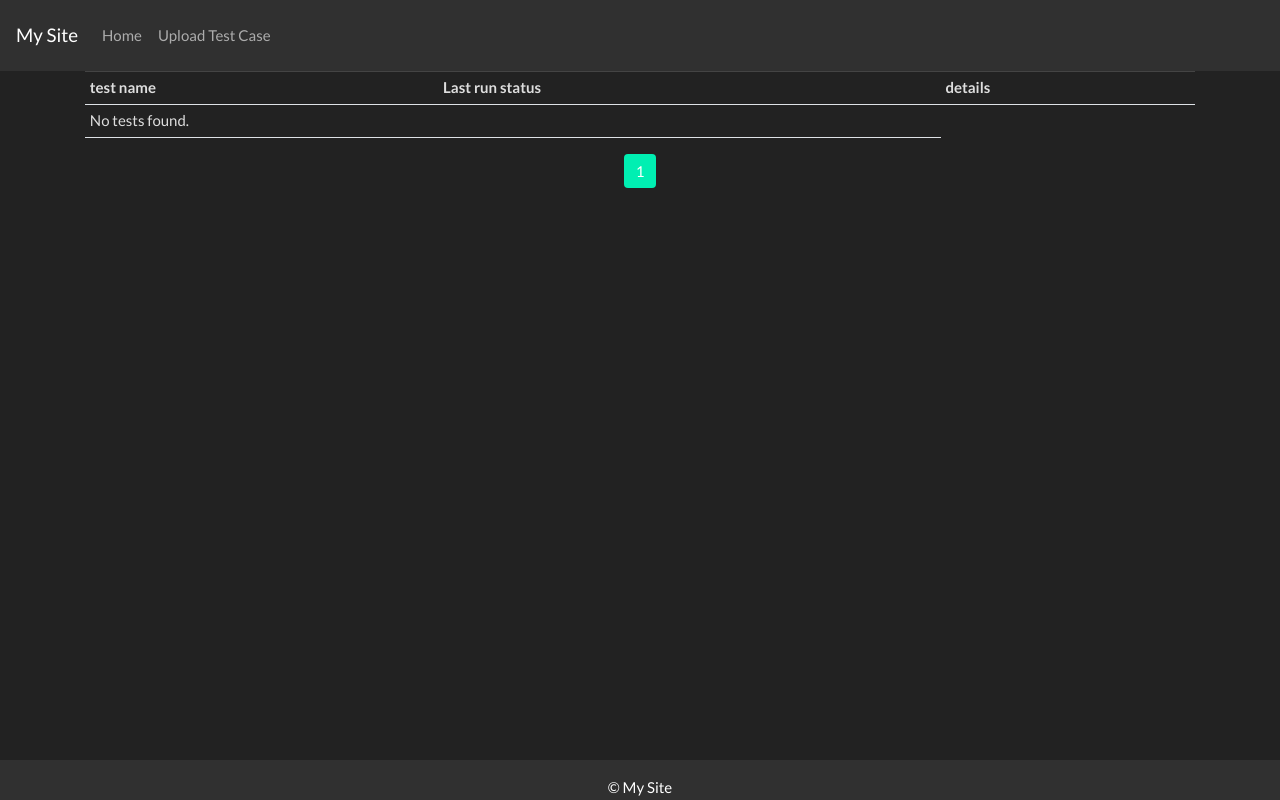
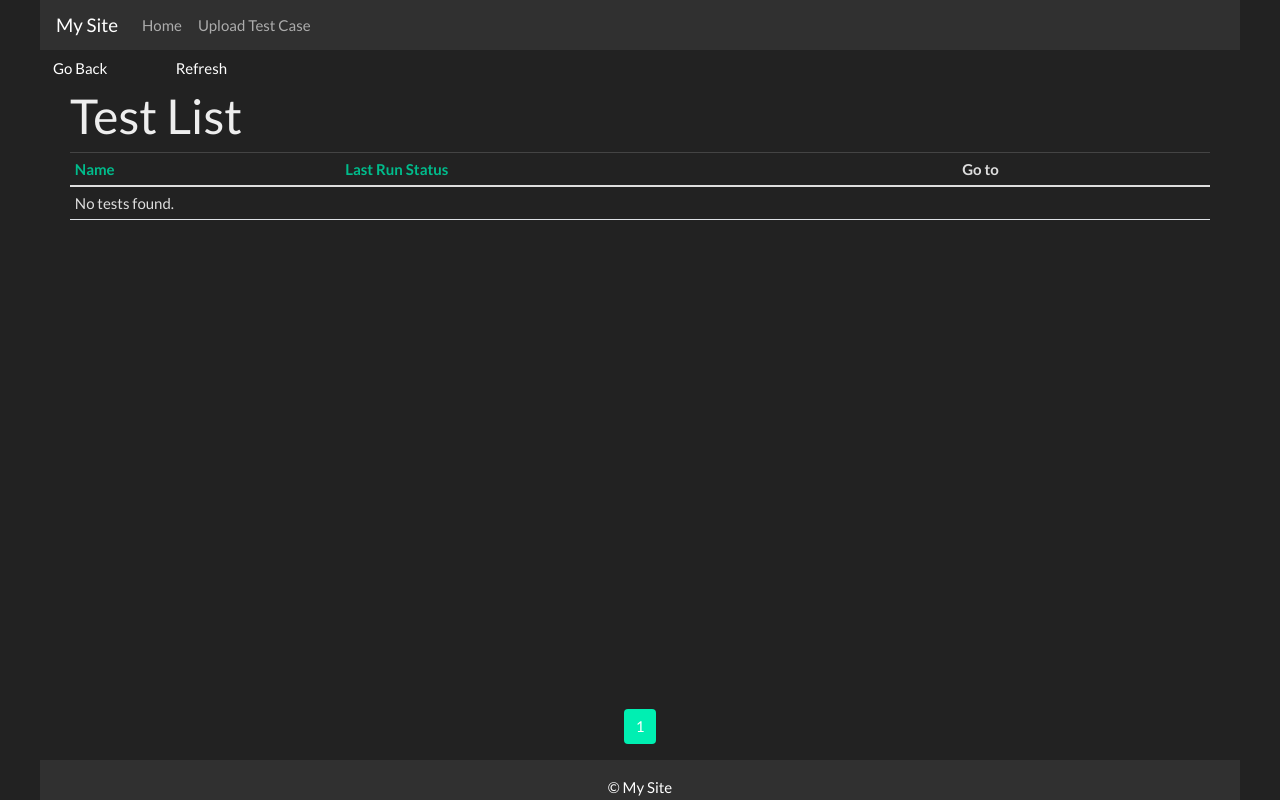
Before and after one commit to GrandeSergio/Selenium_Test_Case_Platform, a Django app: page / in a window 1280 px wide. Run offline with Django 4.2, Linux system fonts and the light colour scheme; data that the repository does not hold is empty; some libraries are stand-ins or nearby versions.

Commit message:
added sorting to test_list.html

```diff
--- a/selenium_platform/templates/base.html
+++ b/selenium_platform/templates/base.html
@@ -34,7 +34,22 @@
             </div>
         </nav>
     </header>
+    <div class="panel panel-default panel-horizontal">
+      <div class="panel-heading">
+        <div class="panel-title">
+          <div class="button-container">
+            <a href="javascript:history.back()" class="btn btn-default"><i class="fa fa-arrow-left"></i> Go Back</a>
+            <a href="#" class="btn btn-default" onclick="window.location.reload();"><i class="fa fa-refresh"></i> Refresh</a>
+          </div>
+        </div>
+      </div>
+      <div class="panel-body">
+        {% block panel_content %}
+        {% endblock %}
+      </div>
+    </div>
     <main class="container">
+
         {% block content %}
         {% endblock %}
     </main>
--- a/selenium_platform/templates/test_list.html
+++ b/selenium_platform/templates/test_list.html
@@ -1,51 +1,60 @@
 {% extends 'base.html' %}
+
 {% block content %}
+  <div class="container">
+    <h1>Test List</h1>
+
     <table class="table table-sm">
+      <thead>
         <tr>
-      <th>test name</th>
-      <th>Last run status</th>
-      <th>details</th>
+        <th><a href="?{% if page %}page={{ page }}&{% endif %}sort_by=name{% if sort_by == 'name' and sort_order == 'asc' %}&sort_order=desc{% endif %}">Name</a></th>
+        <th><a href="?{% if page %}page={{ page }}&{% endif %}sort_by=last_run_status{% if sort_by == 'last_run_status' and sort_order == 'asc' %}&sort_order=desc{% endif %}">Last Run Status</a></th>
+        <th>Go to</th>
         </tr>
+      </thead>
+      <tbody>
         {% for test in page_obj %}
         <tr>
           <td>{{ test.name }}</td>
           <td>{{ test.last_run_status }}</td>
-      <td><a href="{% url 'test_details' test_id=test.id %}" class="btn btn-dark">Go to</a></td>
+          <td><a href="{% url 'test_details' test_id=test.id %}" class="btn btn-dark">Details</a></td>
         </tr>
         {% empty %}
         <tr>
-      <td colspan="2">No tests found.</td>
+          <td colspan="3">No tests found.</td>
         </tr>
         {% endfor %}
+      </tbody>
     </table>
+  </div>
 
+<div class="panel panel-pagination panel-default panel-horizontal ">
   <nav aria-label="Test list pagination">
     <ul class="pagination justify-content-center">
       {% if page_obj.has_previous %}
       <li class="page-item">
-        <a class="page-link" href="?page=1">&laquo;</a>
+        <a class="page-link" href="?page=1{% if sort_by %}&sort_by={{ sort_by }}&sort_order={{ sort_order }}{% endif %}">&laquo;</a>
       </li>
       <li class="page-item">
-        <a class="page-link" href="?page={{ page_obj.previous_page_number }}">&lt;</a>
+        <a class="page-link" href="?page={{ page_obj.previous_page_number }}{% if sort_by %}&sort_by={{ sort_by }}&sort_order={{ sort_order }}{% endif %}">&lt;</a>
       </li>
       {% endif %}
 
       {% for num in page_obj.paginator.page_range %}
-      {% if page_obj.number == num %}
-      <li class="page-item active"><a class="page-link" href="#">{{ num }}</a></li>
-      {% elif num > page_obj.number|add:'-3' and num < page_obj.number|add:'3' %}
-      <li class="page-item"><a class="page-link" href="?page={{ num }}">{{ num }}</a></li>
-      {% endif %}
+      <li class="page-item{% if page_obj.number == num %} active{% endif %}">
+        <a class="page-link" href="?page={{ num }}">{{ num }}</a>
+      </li>
       {% endfor %}
 
       {% if page_obj.has_next %}
       <li class="page-item">
-        <a class="page-link" href="?page={{ page_obj.next_page_number }}">&gt;</a>
+        <a class="page-link" href="?page={{ page_obj.next_page_number }}{% if sort_by %}&sort_by={{ sort_by }}&sort_order={{ sort_order }}{% endif %}">>&gt;</a>
       </li>
       <li class="page-item">
-        <a class="page-link" href="?page={{ page_obj.paginator.num_pages }}">&raquo;</a>
+        <a class="page-link" href="?page={{ page_obj.paginator.num_pages }}{% if sort_by %}&sort_by={{ sort_by }}&sort_order={{ sort_order }}{% endif %}">&raquo;</a>
       </li>
       {% endif %}
     </ul>
   </nav>
+</div>
 {% endblock %}
--- a/selenium_platform/test_platform/static/css/style.css
+++ b/selenium_platform/test_platform/static/css/style.css
@@ -1,12 +1,28 @@
+:root {
+  --max-width: 1200px;
+}
+
 body {
   margin: auto;
+  margin-left: auto;
+  margin-right: auto;
+  max-width: var(--max-width);
   background-color: #222;
   color: #eee;
+}
+.navbar{
+    height: 50px;
+}
+.container{
+  margin: auto;
+  margin-left: auto;
+  margin-right: auto;
+  max-width: var(--max-width);
 }
 
 .site-container {
   margin: 0 auto;
-  max-width: 1200px;
+  max-width: var(--max-width);
 }
 
 #page-container {
@@ -22,6 +38,8 @@ body {
   position: absolute;
   bottom: 0;
   width: 100%;
+  max-width: 1200px; /* or any other value you prefer */
+  margin: 0 auto;
   height: 2.5rem;            /* Footer height */
   color: #dedede;
 }
@@ -90,3 +108,35 @@ input[type="file"]::file-selector-button:hover {
     background-color: #4b545c;
     border-color: #4b545c;
 }
+
+
+.panel-horizontal .panel-heading {
+  display: flex;
+  justify-content: space-between;
+  align-items: center;
+}
+
+.panel-horizontal .panel-heading .panel-title {
+  display: flex;
+  align-items: center;
+  flex: 1;
+}
+
+.panel-horizontal .panel-heading .panel-title .button-container {
+  display: flex;
+  justify-content: space-between;
+  align-items: center;
+  width: 200px;
+}
+
+.panel-horizontal .panel-heading .panel-title .button-container .btn {
+  margin: 0;
+}
+
+.panel-pagination {
+  position: fixed;
+  bottom: 5%;
+  left: 0;
+  width: 100%;
+
+}
--- a/selenium_platform/test_platform/static/js/test_details.js
+++ b/selenium_platform/test_platform/static/js/test_details.js
@@ -72,3 +72,16 @@ $(document).ready(function() {
     });
 
 });
+// Add click event listener to toggle button
+document.querySelectorAll('.output-toggle-btn').forEach(function(btn) {
+    btn.addEventListener('click', function() {
+        // Get the output container element
+        var container = this.nextElementSibling;
+        // Toggle the display style of the output container
+        if (container.style.display === 'none') {
+            container.style.display = 'block';
+        } else {
+            container.style.display = 'none';
+        }
+    });
+});
--- a/selenium_platform/test_platform/urls.py
+++ b/selenium_platform/test_platform/urls.py
@@ -8,5 +8,6 @@ urlpatterns = [
     #path('upload/', views.test_upload, name='test_upload'),
     path('<int:test_id>/delete/', views.delete_test_case, name='delete_test_case'),
     path('<int:test_id>/test_history/', views.test_history, name='test_history'),
+    path('runs/<int:run_id>/output/', views.run_output, name='run_output'),
     path('upload/', views.upload, name='upload'),
 ]
--- a/selenium_platform/test_platform/views.py
+++ b/selenium_platform/test_platform/views.py
@@ -14,20 +14,30 @@ from django.utils import timezone
 
 
 def test_list(request):
-    tests = TestCase.objects.all()
-    paginator = Paginator(tests, 15)  # Show 10 tests per page.
+    sort_by = request.GET.get('sort_by', 'name')
+    sort_order = request.GET.get('sort_order', 'asc')
+    if sort_order == 'asc':
+        tests = TestCase.objects.all().order_by(sort_by)
+    else:
+        tests = TestCase.objects.all().order_by(f'-{sort_by}')
+    paginator = Paginator(tests, 10)
     page_number = request.GET.get('page')
     page_obj = paginator.get_page(page_number)
-    return render(request, 'test_list.html', {'page_obj': page_obj})
+    return render(request, 'test_list.html', {'page_obj': page_obj, 'sort_by': sort_by, 'sort_order': sort_order})
+
 
 
 def test_details(request, test_id):
     test = get_object_or_404(TestCase, pk=test_id)
+    runs = test.testrun_set.order_by('-date')
     if request.method == 'POST':
         output = run_test_cases(test)
         return JsonResponse({'output': output})
-    return render(request, 'test_details.html', {'test': test})
+    return render(request, 'test_details.html', {'test': test, 'runs': runs})
 
+def run_output(request, run_id):
+    run = get_object_or_404(TestRun, pk=run_id)
+    return render(request, 'run_output.html', {'run': run})
 
 def test_upload(request):
     if request.method == 'POST':
@@ -57,7 +67,10 @@ def run_test_cases(request, test_id):
     test.last_run_date = timezone.now()
 
     test.console_output = output
-    test.save()
+    try:
+        test.save()
+    except Exception as e:
+        logging.error(f"Error saving test object: {e}")
 
     # Create a new TestRun object and save it to the database
     test_run = TestRun(test=test, date=timezone.now(), status=status, output=output)
@@ -69,6 +82,7 @@ def test_history(request, test_id):
     test = get_object_or_404(TestCase, pk=test_id)
     runs = test.testrun_set.order_by('-date')
     return render(request, 'test_history.html', {'test': test, 'runs': runs})
+
 
 '''
 def run_test_cases(request, test_id):
```
Also changed, not shown: selenium_platform/templates/run_output.html (added, +7 -0 lines), selenium_platform/templates/test_details.html (+17 -4 lines), selenium_platform/templates/test_history.html (+8 -4 lines), selenium_platform/test_platform/static/js/test_history.js (+14 -10 lines). Lines whose indentation alone changed are shown as unchanged.
